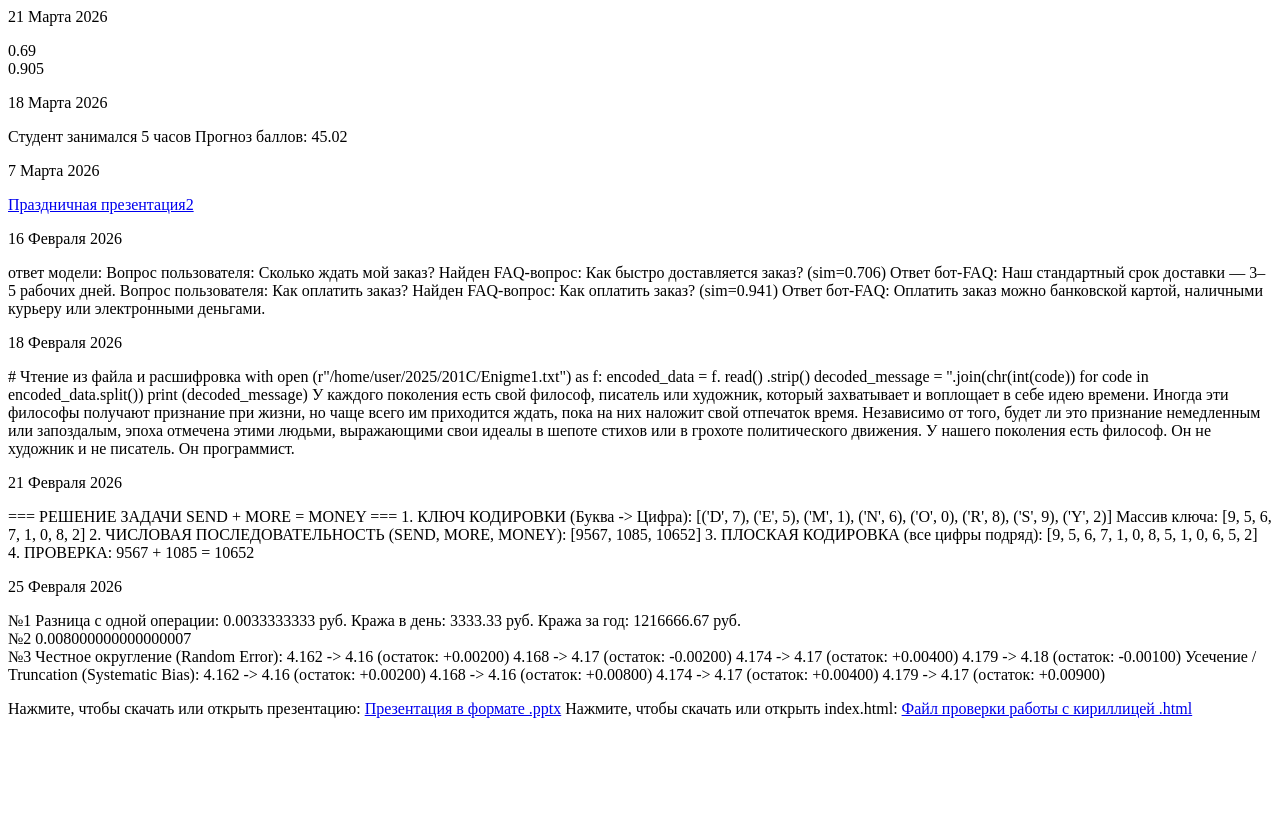
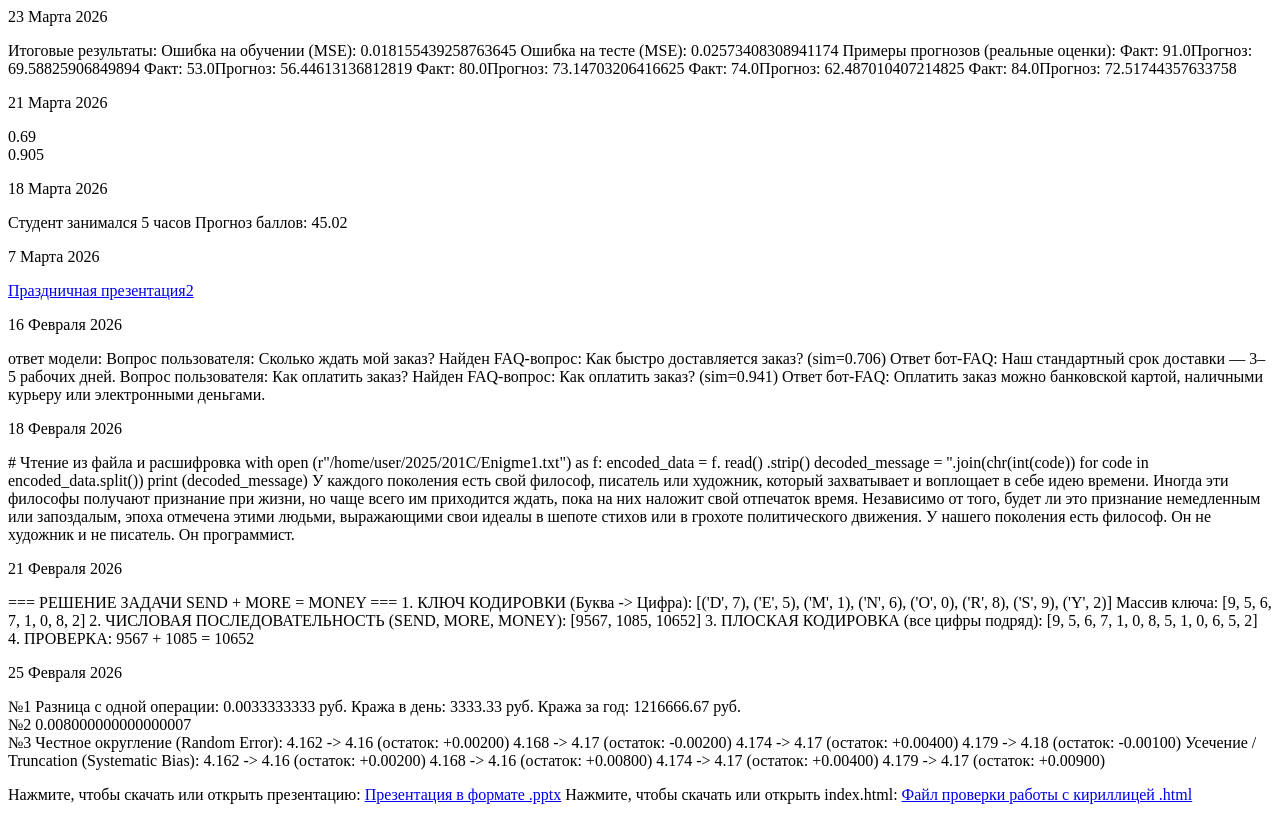
Before and after one commit to znjzpzsjkf-a11y/dem.github.io, a plain HTML site: page index.html in a window 1280 px wide. Drawn offline with Linux system fonts and the light colour scheme.

Commit message:
Update index.html

```diff
--- a/index.html
+++ b/index.html
@@ -4,6 +4,17 @@
 <title>Моя презентация</title>
 </head>
 <body>
+  <p>23 Марта 2026</p>
+Итоговые результаты:
+Ошибка на обучении (MSE): 0.018155439258763645
+Ошибка на тесте (MSE): 0.02573408308941174
+Примеры прогнозов (реальные оценки):
+Факт: 91.0Прогноз: 69.58825906849894
+Факт: 53.0Прогноз: 56.44613136812819
+Факт: 80.0Прогноз: 73.14703206416625
+Факт: 74.0Прогноз: 62.487010407214825
+Факт: 84.0Прогноз: 72.51744357633758
+
   <p>21 Марта 2026</p>
   0.69<br>
   0.905
```
